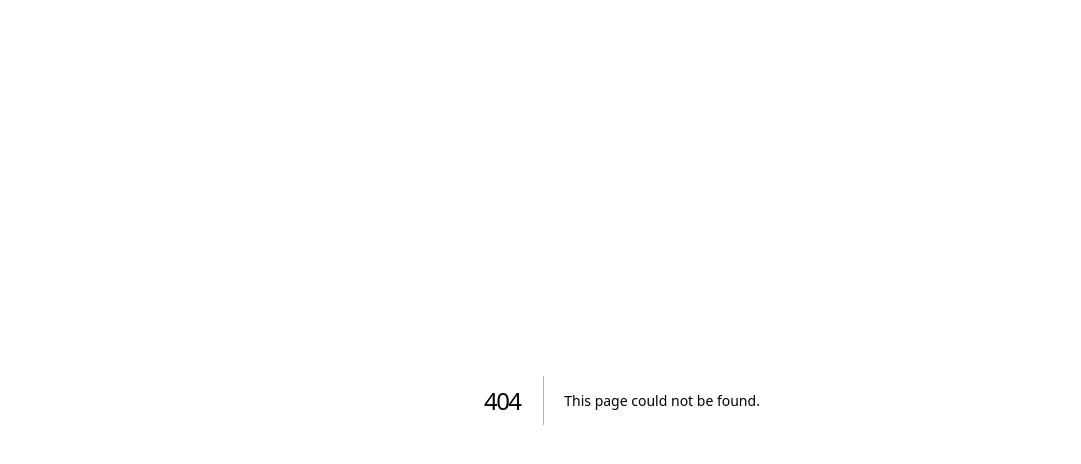
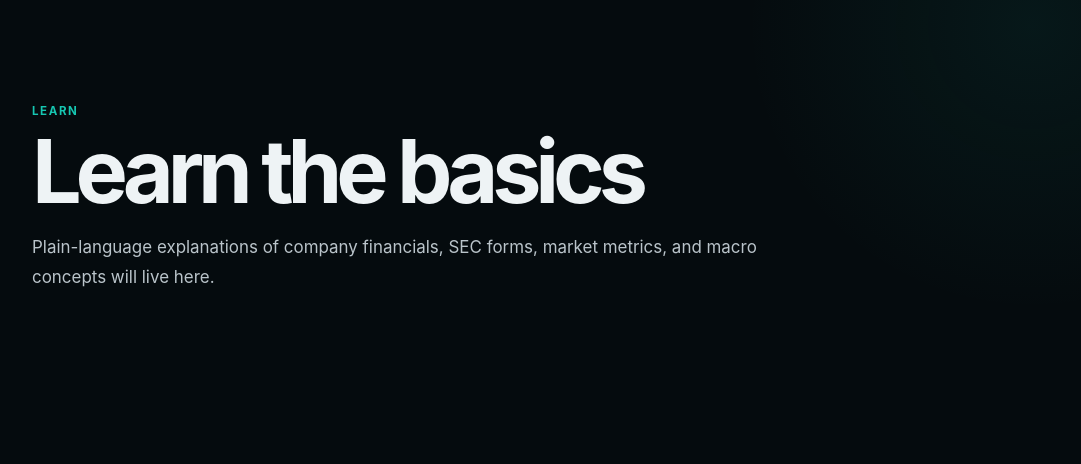
Before and after one commit to dhananikeya/equitylens-ai, a Next.js app: page /learn in a window 1280 px wide. Before the commit this address had no page. Shown: the top 464 px of the page, without its empty margins (18-1099 px from the left). Built offline with nearby package versions, Linux system fonts and the light colour scheme.

Commit message:
Start Next.js migration: app/learn/page.tsx

```diff
--- /dev/null
+++ b/app/learn/page.tsx
@@ -0,0 +1,3 @@
+export default function LearnPage() {
+  return <main className="shell hero"><p className="eyebrow">LEARN</p><h1 style={{fontSize:"clamp(2.8rem,7vw,5.5rem)"}}>Learn the basics</h1><p className="lede">Plain-language explanations of company financials, SEC forms, market metrics, and macro concepts will live here.</p></main>;
+}
```
